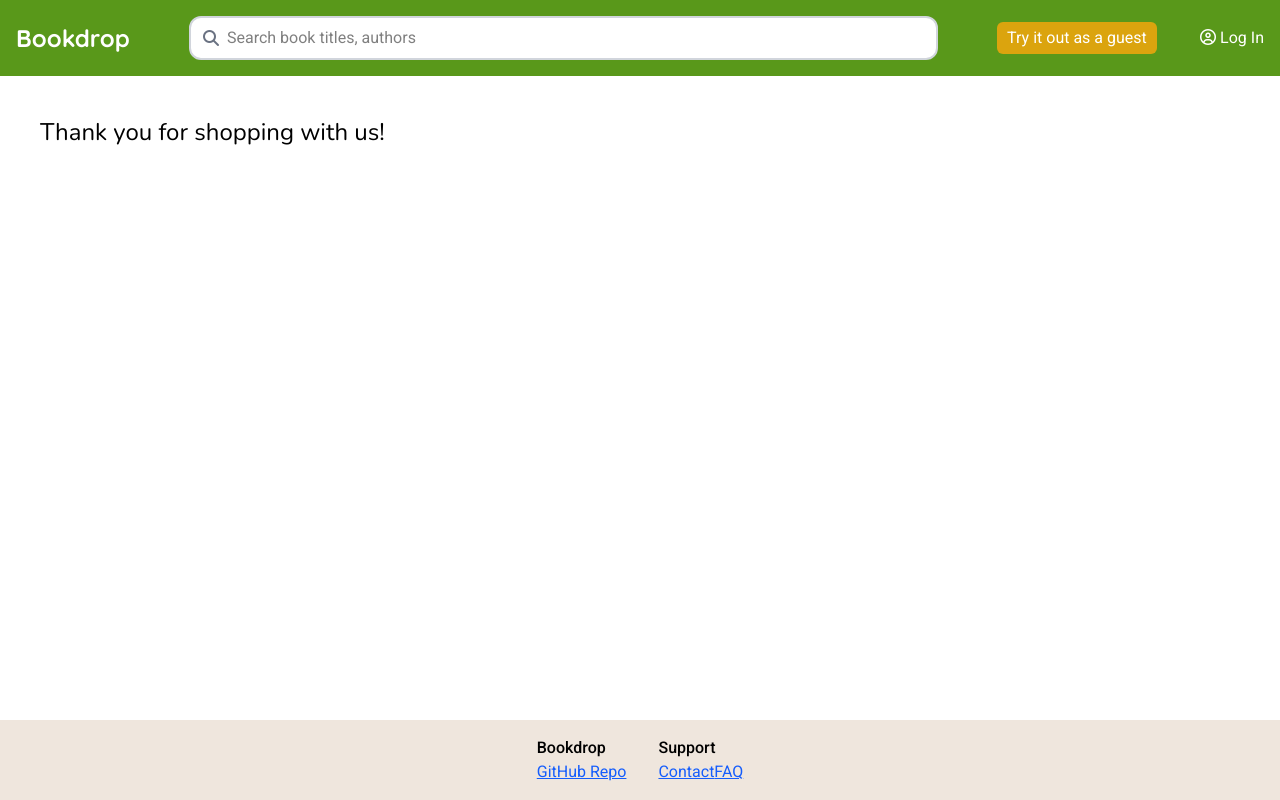
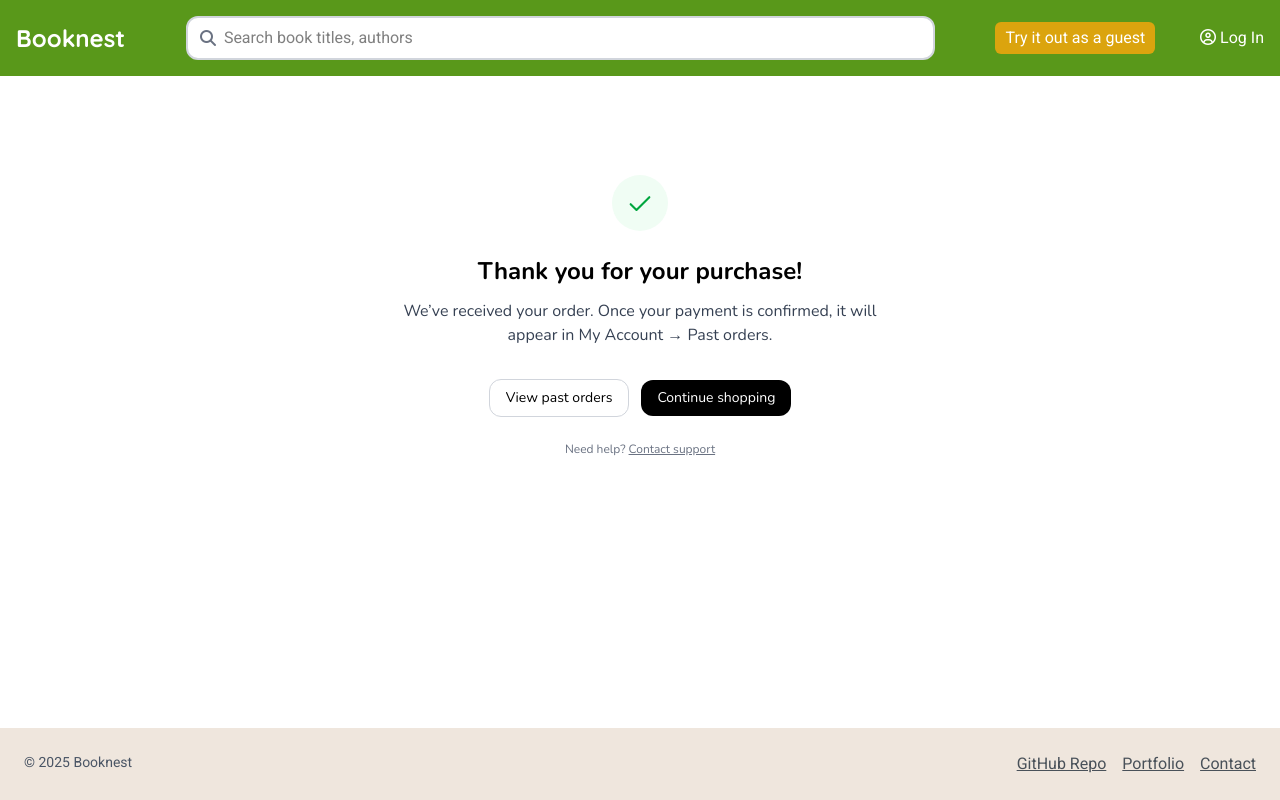
Before and after one commit to Jennifer-JY/bookstore, a Next.js app: page /cart/success in a window 1280 px wide. Built offline with nearby package versions, Linux system fonts and the light colour scheme; no server answers.

Commit message:
style: update styling across several pages

```diff
--- a/app/account/page.tsx
+++ b/app/account/page.tsx
@@ -9,7 +9,6 @@ export default async function AccountPage() {
 
   return (
     <div className="m-5">
-      <div>Hello {session?.user.name || "customer"},</div>
       <div>
         <h2 className="text-2xl font-bold my-7">Past Orders</h2>
 
--- a/app/books/[book_id]/page.tsx
+++ b/app/books/[book_id]/page.tsx
@@ -19,18 +19,16 @@ export default async function BookPage({
   return (
     <div className="p-12">
       <section className="flex flex-col md:flex-row gap-10 justify-center items-center md:items-start">
-        <div className="border-r-2 border-gray-300 pr-12">
-          {book_id && (
+        <div className="w-[310px] sm:w-[260px] lg:w-[310px] aspect-[31/45] bg-gray-200">
           <Image
             urlEndpoint="https://ik.imagekit.io/iqam99dxz"
             src={`/${book_id}.png`}
             width={310}
             height={450}
             alt="book cover display"
-              loading="lazy" // Use "eager" to load immediately. `lazy` is the default value
-              className="w-full max-w-[310px] sm:max-w-[260px] lg:max-w-[310px] h-auto object-cover"
+            loading="lazy"
+            className="w-full h-full object-cover"
           />
-          )}
         </div>
 
         <div className="flex-1 flex gap-y-6 flex-col">
--- a/app/cart/page.tsx
+++ b/app/cart/page.tsx
@@ -3,6 +3,7 @@ import { useRouter } from "next/navigation";
 import { useCart } from "../contextAndProvider/cartContext";
 import { Image } from "@imagekit/next";
 import { useState } from "react";
+import { EmptyCart } from "@/components/cart/EmptyCart";
 
 export default function CartPage() {
   const router = useRouter();
@@ -61,6 +62,10 @@ export default function CartPage() {
     (sum, item) => sum + Number(item.quantity),
     0
   );
+
+  if (!itemsInCart.length) {
+    return <EmptyCart />;
+  }
 
   return (
     <div className="m-6">
@@ -166,7 +171,7 @@ export default function CartPage() {
                   name="phone"
                   className="p-2 border border-gray-300"
                   type="tel"
-                  placeholder="e.g. +61 0467362538"
+                  placeholder="e.g. 0467362538"
                   value={userDelivInfo.phone}
                   onChange={handleChange}
                 />
@@ -188,7 +193,6 @@ export default function CartPage() {
             </button>
           </div>
         )}
-        {itemsInCart.length === 0 && <div>Your cart is empty.</div>}
       </div>
     </div>
   );
--- a/app/cart/success/page.tsx
+++ b/app/cart/success/page.tsx
@@ -1,14 +1,79 @@
+import Link from "next/link";
 import { Nunito } from "next/font/google";
 
 const nunito = Nunito({
   subsets: ["latin"],
-  weight: ["400"],
+  weight: ["400", "700"],
 });
 
-export default function SuccessCheckoutPage() {
+export default function SuccessCheckoutPage({
+  searchParams,
+}: {
+  searchParams?: { order?: string };
+}) {
+  const orderId = searchParams?.order;
+
   return (
-    <div className={`${nunito.className} text-2xl m-10`}>
-      Thank you for shopping with us!
-    </div>
+    <main
+      className={`${nunito.className} min-h-[60dvh] flex items-center justify-center p-6`}
+    >
+      <section className="w-full max-w-xl rounded-2xl  p-8 ">
+        {/* Success icon */}
+        <div className="mx-auto mb-6 flex h-14 w-14 items-center justify-center rounded-full bg-green-50">
+          <svg
+            aria-hidden="true"
+            viewBox="0 0 24 24"
+            className="h-7 w-7 stroke-green-600"
+            fill="none"
+            strokeWidth="1.8"
+            strokeLinecap="round"
+            strokeLinejoin="round"
+          >
+            <path d="M20 7L9 18l-5-5" />
+          </svg>
+        </div>
+
+        <h1 className="text-center text-2xl font-bold">
+          Thank you for your purchase!
+        </h1>
+
+        <p className="mt-3 text-center text-gray-700">
+          We’ve received your order
+          {orderId ? (
+            <>
+              <span className="font-medium">#{orderId}</span>
+            </>
+          ) : null}
+          . Once your payment is confirmed, it will appear in{" "}
+          <span className="font-medium">My Account → Past orders</span>.
+        </p>
+
+        <div className="mt-8 flex flex-col items-center justify-center gap-3 sm:flex-row">
+          <Link
+            href="/account/orders"
+            className="inline-flex items-center justify-center rounded-xl border border-gray-300 px-4 py-2 text-sm font-medium hover:bg-gray-50"
+          >
+            View past orders
+          </Link>
+          <Link
+            href="/books"
+            className="inline-flex items-center justify-center rounded-xl bg-black px-4 py-2 text-sm font-medium text-white hover:opacity-90"
+          >
+            Continue shopping
+          </Link>
+        </div>
+
+        <div className="mt-6 text-center text-xs text-gray-500">
+          Need help?{" "}
+          <Link
+            href="mailto:yujiayue921@outlook.com"
+            title="email to: yujiayue921@outlook.com"
+            className="underline hover:text-gray-700"
+          >
+            Contact support
+          </Link>
+        </div>
+      </section>
+    </main>
   );
 }
--- a/app/layout.tsx
+++ b/app/layout.tsx
@@ -1,10 +1,10 @@
 import type { Metadata } from "next";
 import "./globals.css";
-import Link from "next/link";
 import TopBar from "@/components/TopBar";
 import CartContextProvider from "./contextAndProvider/cartContext";
 import { auth } from "@/auth";
 import { Roboto } from "next/font/google";
+import { Footer } from "@/components/homepage/Footer";
 
 export const metadata: Metadata = {
   title: "Bookdrop",
@@ -34,47 +34,11 @@ export default async function RootLayout({
       </head>
       <body className={`min-h-screen flex flex-col ${roboto.className}`}>
         <CartContextProvider session={session}>
-          <header>
-            <TopBar />
-          </header>
-
+          <TopBar />
           <main className="flex-grow">{children}</main>
         </CartContextProvider>
 
-        <footer className="bg-[#EFE6DD] mx-auto flex flex-col w-full items-center sm:flex-row sm:justify-center sm:items-start gap-8 p-4">
-          <section>
-            <h2 className="font-medium">Bookdrop</h2>
-            <div className="flex flex-col">
-              <Link
-                className="text-blue-600 underline hover:text-blue-800"
-                target="_blank"
-                href={"https://github.com/Jennifer-JY/bookstore"}
-              >
-                GitHub Repo
-              </Link>
-            </div>
-          </section>
-
-          <section>
-            <h2 className="font-medium">Support</h2>
-            <div className="footer-links-container">
-              <Link
-                className="text-blue-600 underline hover:text-blue-800"
-                target="_blank"
-                href={"https://github.com/Jennifer-JY/bookstore"}
-              >
-                Contact
-              </Link>
-              <Link
-                className="text-blue-600 underline hover:text-blue-800"
-                target="_blank"
-                href={"/"}
-              >
-                FAQ
-              </Link>
-            </div>
-          </section>
-        </footer>
+        <Footer />
       </body>
     </html>
   );
--- a/app/lib/data.ts
+++ b/app/lib/data.ts
@@ -257,6 +257,7 @@ export async function getPastOrders(
       JOIN books b ON b.id = cd.book_id
       WHERE uc.email = ${email}
         AND uc.status = 'paid'
+      ORDER BY uc.create_date DESC;
     `;
 
     const grouped: Record<
--- a/components/StoreIcon.tsx
+++ b/components/StoreIcon.tsx
@@ -14,7 +14,7 @@ export default function StoreIcon() {
         <div
           className={`${quicksand.className} w-fit h-5 hidden font-bold text-2xl cursor-pointer sm:flex items-center`}
         >
-          Bookdrop
+          Booknest
         </div>
         <div className="block sm:hidden font-bold text-xl">B</div>
       </Link>
--- a/components/TopBar.tsx
+++ b/components/TopBar.tsx
@@ -11,7 +11,7 @@ export default function TopBar() {
   const { session, itemsInCart } = useCart();
 
   return (
-    <div className="flex flex-row justify-between items-center p-4 bg-[#59981a] text-white text-base">
+    <header className="flex flex-row justify-between items-center p-4 bg-[#59981a] text-white text-base">
       <StoreIcon />
 
       <Suspense>
@@ -74,12 +74,15 @@ export default function TopBar() {
             {/* Badge */}
             {itemsInCart.length > 0 && (
               <span className="absolute -top-3 md:right-5 right-2 bg-red-600 text-white text-xs font-bold rounded-full px-2 py-0.5 shadow">
-                {itemsInCart.length}
+                {itemsInCart.reduce(
+                  (sum, item) => sum + Number(item.quantity),
+                  0
+                )}
               </span>
             )}
           </Link>
         )}
       </div>
-    </div>
+    </header>
   );
 }
--- a/components/account/OrderHistory.tsx
+++ b/components/account/OrderHistory.tsx
@@ -64,7 +64,7 @@ export default async function PastOrders() {
 
             {/* Footer / Total */}
             <div className="flex justify-end mt-6">
-              <div className="text-3xl font-bold">
+              <div className="text-2xl font-bold">
                 Total: ${order.totalPrice}
               </div>
             </div>
--- /dev/null
+++ b/components/cart/EmptyCart.tsx
@@ -0,0 +1,17 @@
+import Image from "next/image";
+
+export function EmptyCart() {
+  return (
+    <div className="flex flex-col gap-24 m-8">
+      <p className="text-gray-600">Your cart is empty.</p>
+      <div className="h-full flex justify-center items-center">
+        <Image
+          src="/empty-cart-svgrepo-com.svg"
+          alt="empty cart"
+          width={100}
+          height={100}
+        />
+      </div>
+    </div>
+  );
+}
--- /dev/null
+++ b/components/homepage/Footer.tsx
@@ -0,0 +1,37 @@
+import Link from "next/link";
+
+export function Footer() {
+  return (
+    <footer className="bg-[#EFE6DD] mx-auto flex flex-col sm:flex-row justify-between w-full p-6">
+      <p className="text-sm text-gray-600">© 2025 Booknest</p>
+      <div className="flex gap-4">
+        <Link
+          href="https://github.com/Jennifer-JY/bookstore"
+          target="_blank"
+          className="text-[#495159] hover:text-[#D36135] underline"
+          title="Go to the developer's GitHub repository"
+          aria-label="github-repo"
+        >
+          GitHub Repo
+        </Link>
+        <Link
+          href="https://jennifer-jy.github.io/portfolio/"
+          target="_blank"
+          title="Go to the developer's portfolio"
+          aria-label="portfolio"
+          className="text-[#495159] hover:text-[#D36135] underline"
+        >
+          Portfolio
+        </Link>
+        <Link
+          href="mailto:yujiayue921@outlook.com"
+          title="email to: yujiayue921@outlook.com"
+          aria-label="contact"
+          className="text-[#495159] hover:text-[#D36135] underline"
+        >
+          Contact
+        </Link>
+      </div>
+    </footer>
+  );
+}
```
Also changed, not shown: public/empty-cart-svgrepo-com.svg (added). Lines whose indentation alone changed are shown as unchanged.
